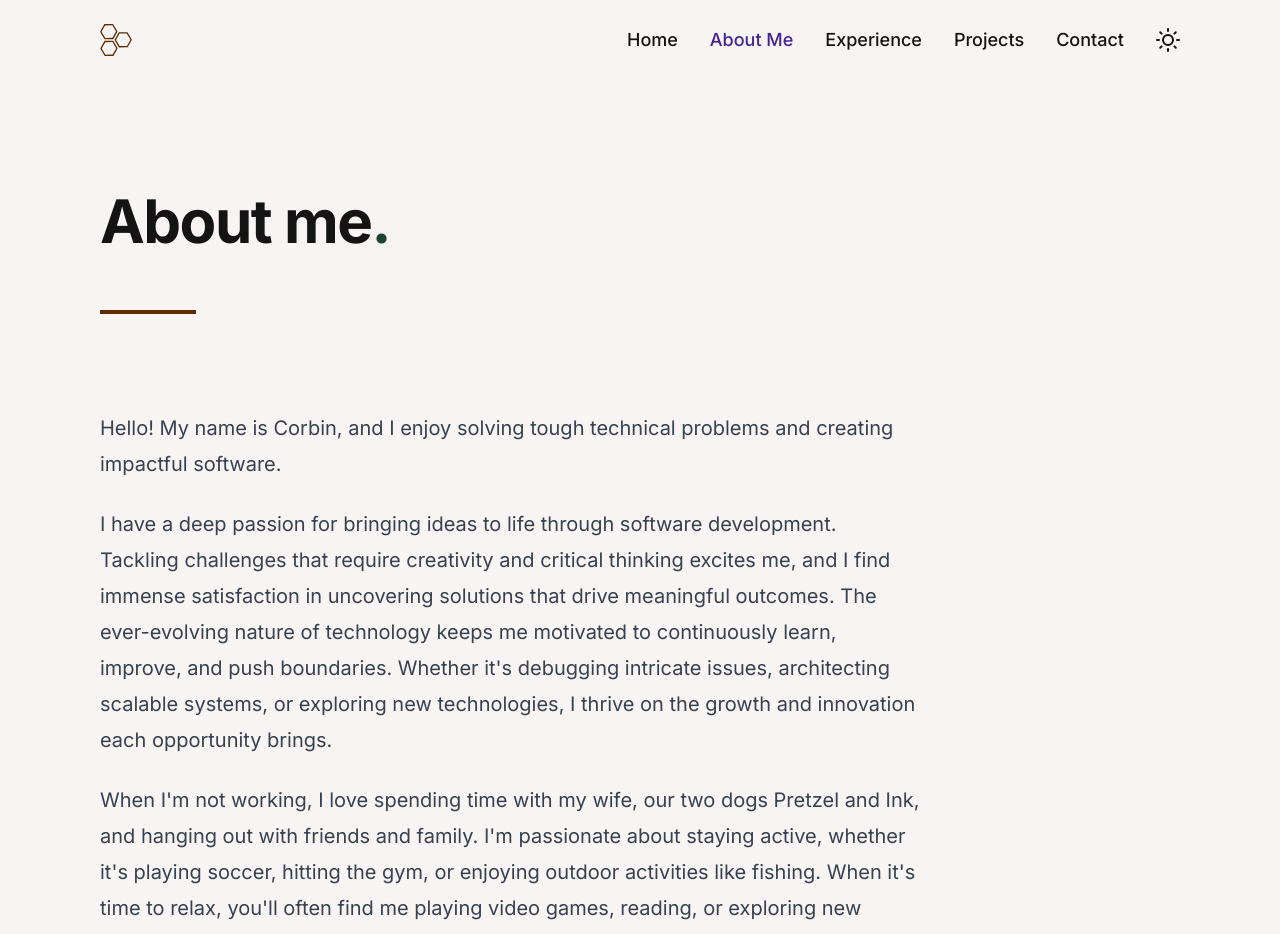
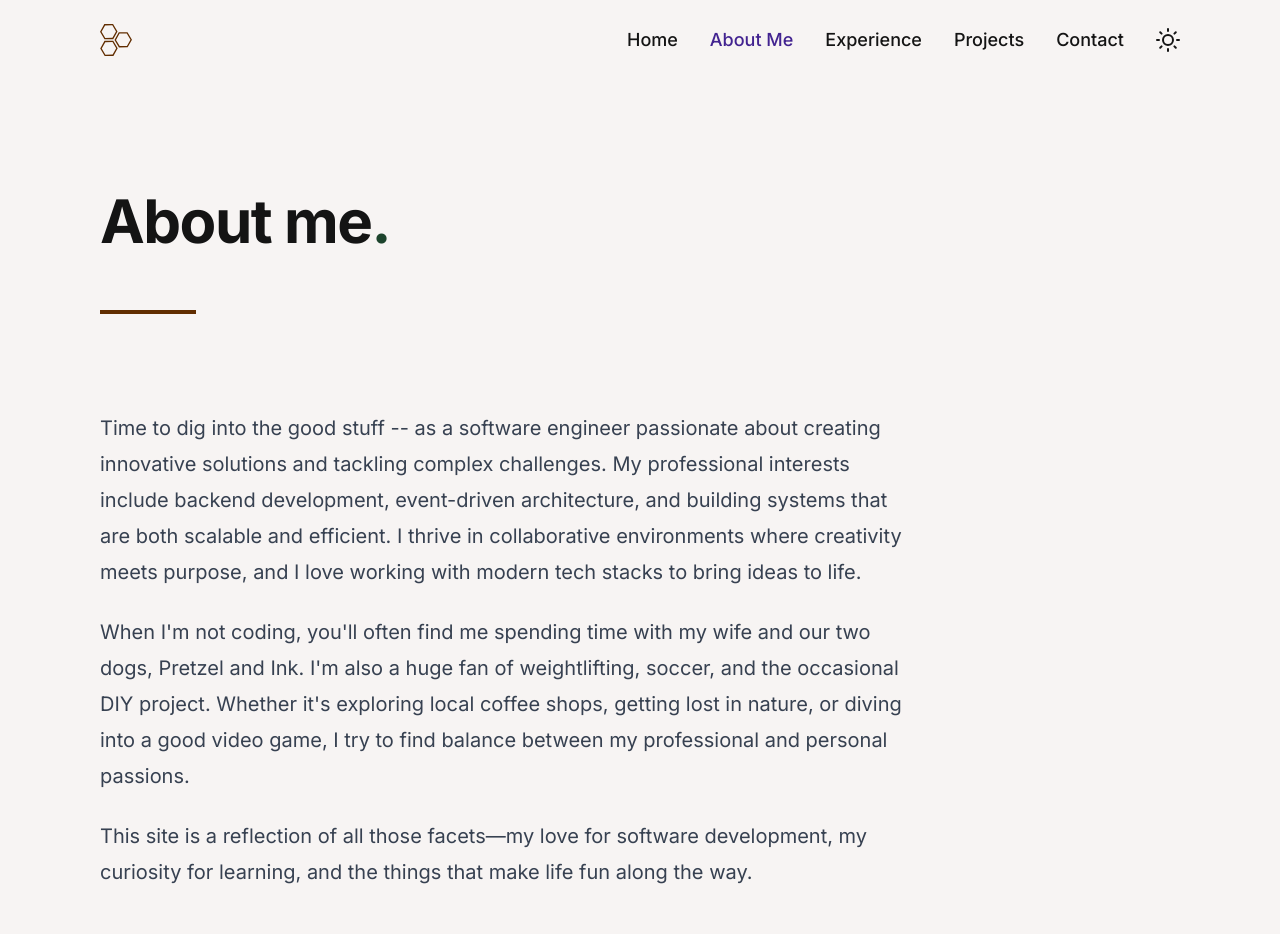
Before and after one commit to corbinmurray/corbinmurray-dev, a Next.js app: page /about in a window 1280 px wide. Shown: the top 934 px of the page. Built offline with nearby package versions, Linux system fonts and the light colour scheme.

Commit message:
Content change

```diff
--- a/app/about/page.tsx
+++ b/app/about/page.tsx
@@ -7,23 +7,25 @@ export default async function Page() {
 			<SectionHeader title="About me" />
 
 			<article>
-				<p>Hello! My name is Corbin, and I enjoy solving tough technical problems and creating impactful software.</p>
-			</article>
-
-			<article>
 				<p>
-					I have a deep passion for bringing ideas to life through software development. Tackling challenges that require creativity and critical thinking
-					excites me, and I find immense satisfaction in uncovering solutions that drive meaningful outcomes. The ever-evolving nature of technology keeps me
-					motivated to continuously learn, improve, and push boundaries. Whether it&apos;s debugging intricate issues, architecting scalable systems, or
-					exploring new technologies, I thrive on the growth and innovation each opportunity brings.
+					Time to dig into the good stuff -- as a software engineer passionate about creating innovative solutions and tackling complex challenges. My
+					professional interests include backend development, event-driven architecture, and building systems that are both scalable and efficient. I thrive in
+					collaborative environments where creativity meets purpose, and I love working with modern tech stacks to bring ideas to life.
 				</p>
 			</article>
 
 			<article>
 				<p>
-					When I&apos;m not working, I love spending time with my wife, our two dogs Pretzel and Ink, and hanging out with friends and family. I&apos;m
-					passionate about staying active, whether it&apos;s playing soccer, hitting the gym, or enjoying outdoor activities like fishing. When it&apos;s time
-					to relax, you&apos;ll often find me playing video games, reading, or exploring new hobbies.
+					When I&apos;m not coding, you&apos;ll often find me spending time with my wife and our two dogs, Pretzel and Ink. I&apos;m also a huge fan of
+					weightlifting, soccer, and the occasional DIY project. Whether it&apos;s exploring local coffee shops, getting lost in nature, or diving into a good
+					video game, I try to find balance between my professional and personal passions.
+				</p>
+			</article>
+
+			<article>
+				<p>
+					This site is a reflection of all those facets—my love for software development, my curiosity for learning, and the things that make life fun along the
+					way.
 				</p>
 			</article>
 		</RevealSection>
--- a/app/contact/page.tsx
+++ b/app/contact/page.tsx
@@ -9,8 +9,8 @@ export default async function Page() {
 
 			<article>
 				<p>
-					Lorem, ipsum dolor sit amet consectetur adipisicing elit. Ullam ab nulla nam corrupti fugiat inventore atque temporibus vero, ut unde ratione sequi
-					sit architecto dicta dolorem, praesentium recusandae cumque? Ex!
+					I&apos;d love to hear from you! Whether you want to collaborate on a project, discuss software development, or just say hello, feel free to reach out using
+					one of the options below.
 				</p>
 			</article>
 
```
